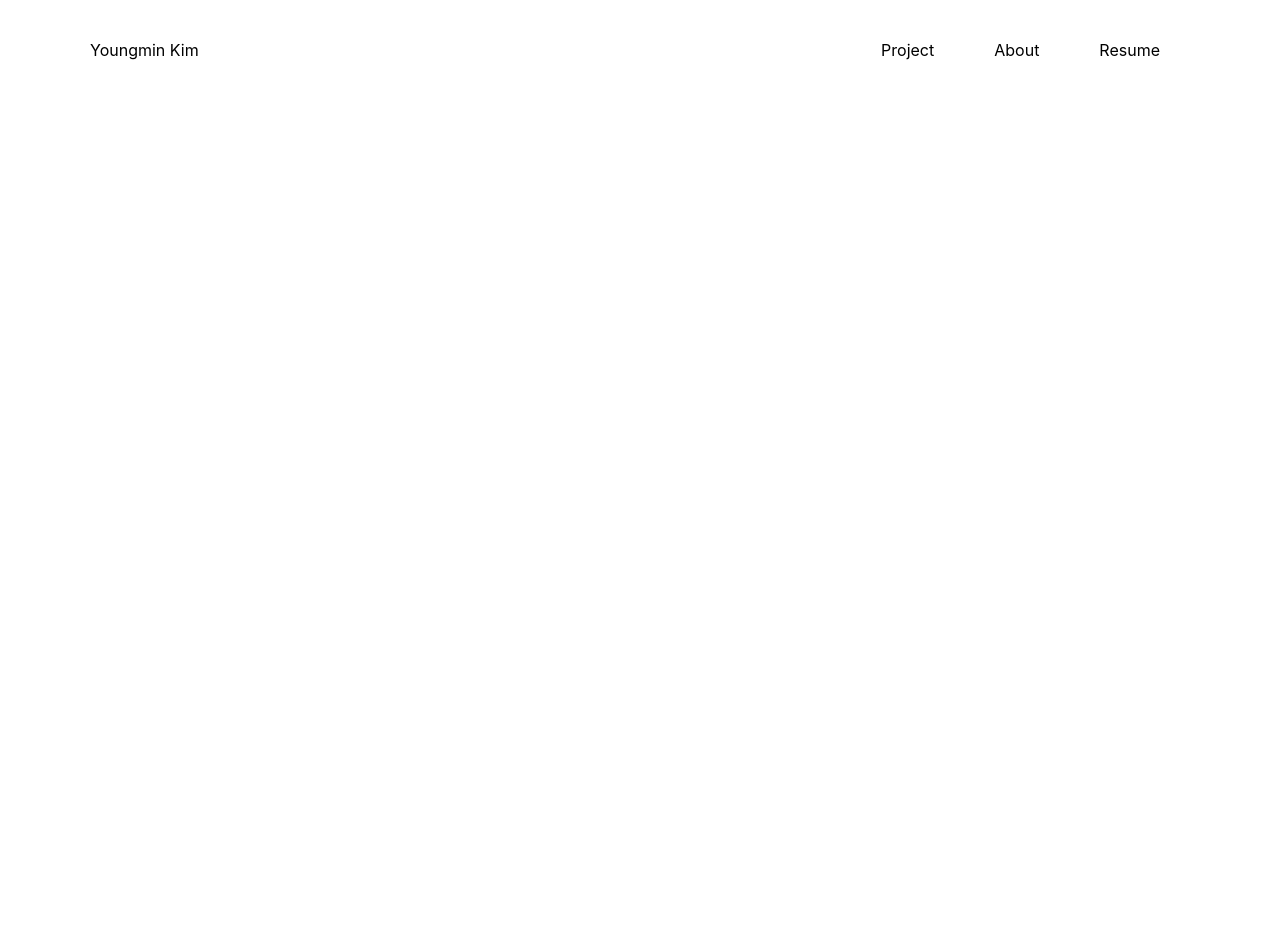
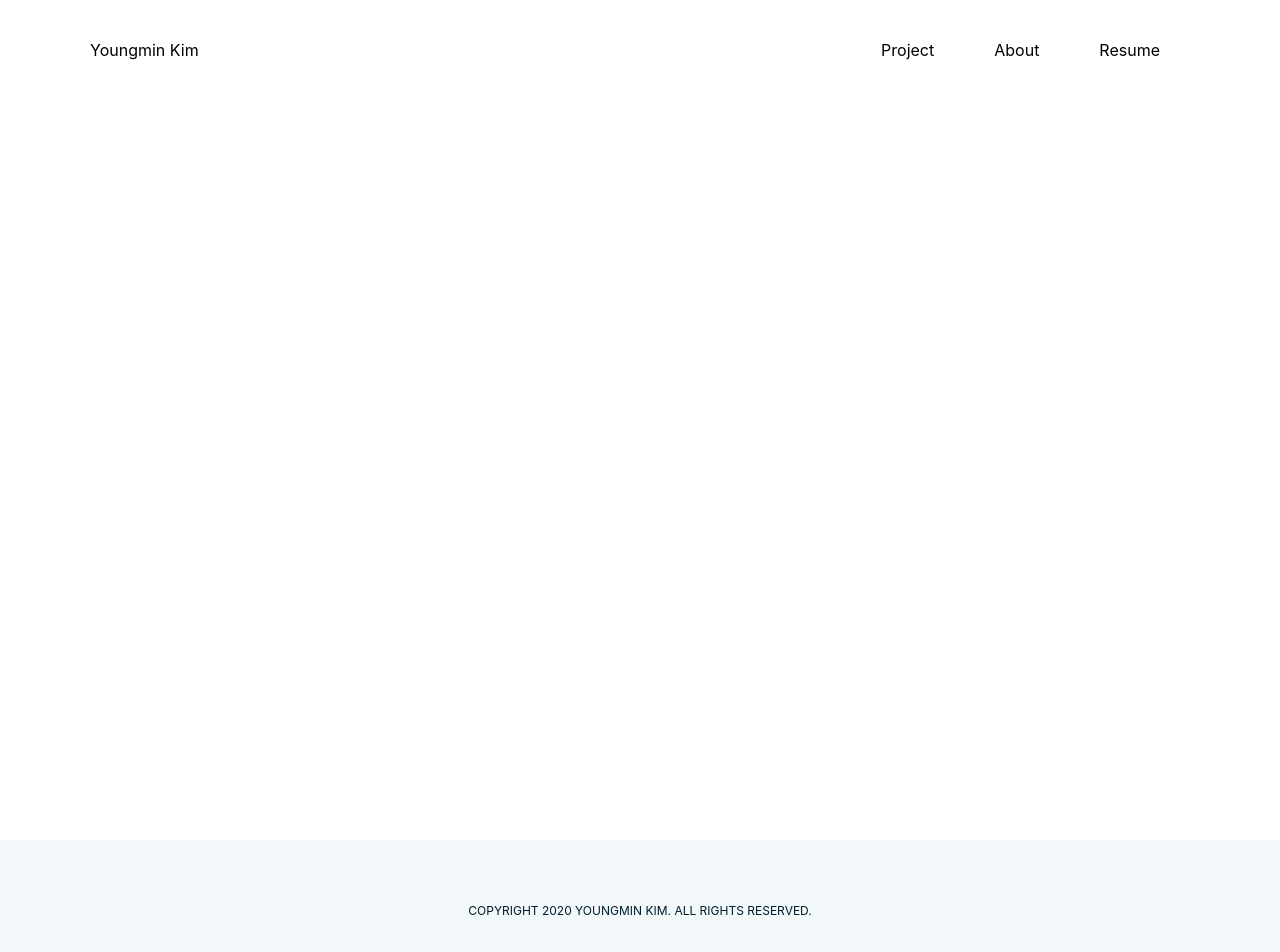
Before and after one commit to ashn01/portfolio, a React (Create React App) app: page / in a window 1280 px wide. Shown: the top 952 px of the page. Before the commit the page ends 840 px from the top, so only its background shows below. Built offline with nearby package versions, Linux system fonts and the light colour scheme.

Commit message:
Implemented Footer

```diff
--- a/src/Containers/Footer/Footer.js
+++ b/src/Containers/Footer/Footer.js
@@ -0,0 +1,19 @@
+import React from 'react'
+
+
+import '../../css/Footer.css'
+
+export default class Footer extends React.PureComponent
+{
+
+    render()
+    {
+        return (
+        <div className="footer">
+            <div className="copyright">
+                COPYRIGHT 2020 YOUNGMIN KIM. ALL RIGHTS RESERVED.
+            </div>
+        </div>
+        )
+    }
+}
--- a/src/Containers/Home.js
+++ b/src/Containers/Home.js
@@ -2,7 +2,7 @@ import React from 'react'
 
 import Header from './Header/Header'
 // import Body from './Body/Body'
-// import Footer from './Footer/Footer'
+import Footer from './Footer/Footer'
 
 import '../css/Home.css'
 
@@ -11,8 +11,11 @@ export default class Home extends React.PureComponent
     render()
     {
         return (
-            <div className="main">
-                <Header/>
+            <div >
+                <div className="main">
+                    <Header/>
+                </div>
+                <Footer/>
             </div>
         );
 
--- /dev/null
+++ b/src/css/Footer.css
@@ -0,0 +1,18 @@
+.footer
+{
+    height:140px;
+    background-color: #F2F7FA;
+    position: absolute;
+    width:100%;
+}
+
+.copyright
+{
+    margin: 0;
+    top: 50%;
+    left: 50%;
+    position: absolute;
+    transform: translate(-50%, -50%);
+    color: #001C2D;
+    font-size: 12px;
+}
```
